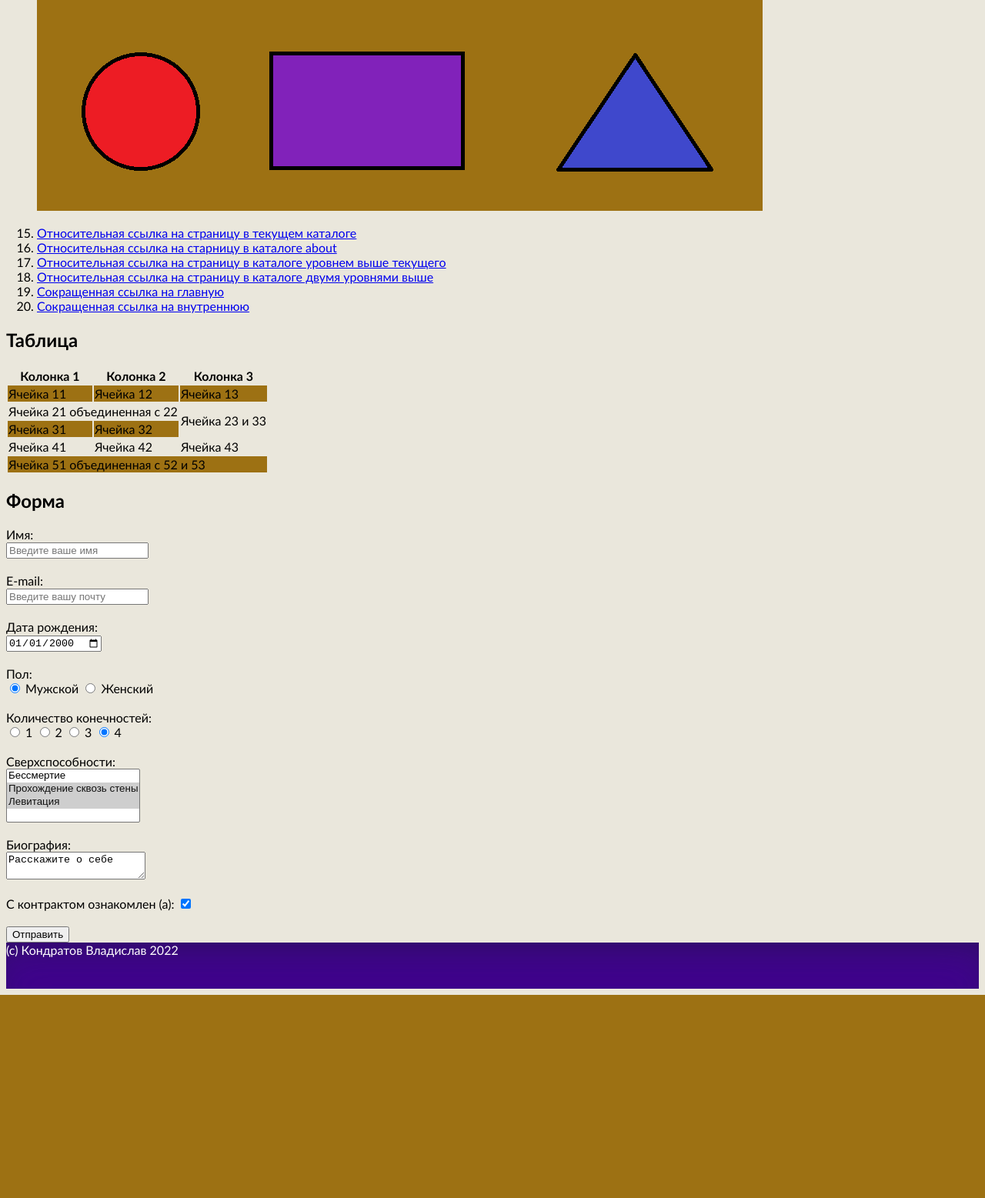
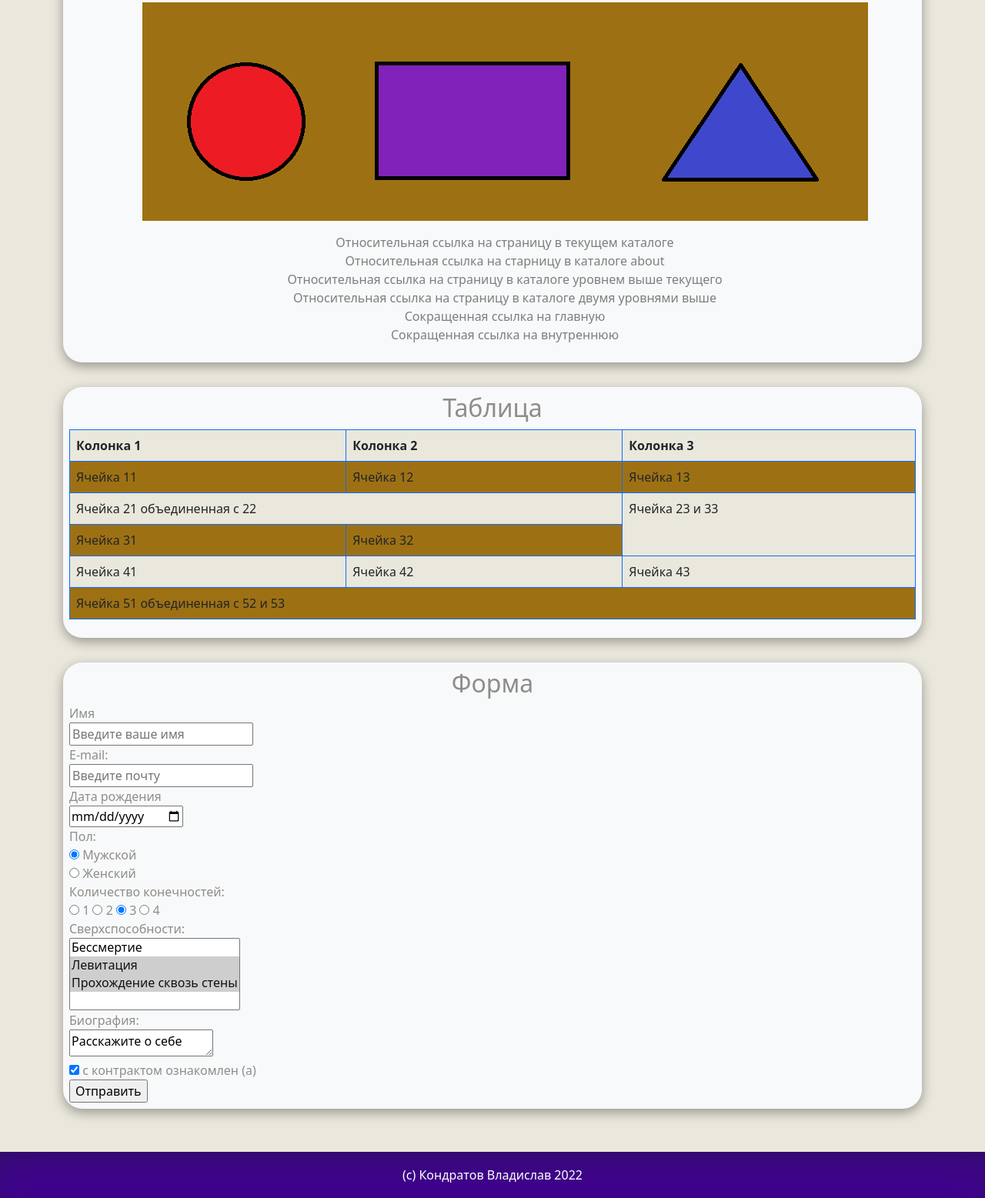
Before and after one commit to VlladisK/Web4.github.io, a plain HTML site: page index.html in a window 1280 px wide. Shown: the part 1010-2567 px from the top of the page at 77% size. Before the commit the page ends 2303 px from the top, so only its background shows below. Drawn offline with nearby package versions, Linux system fonts and the light colour scheme.

Commit message:
Update index.html

```diff
--- a/index.html
+++ b/index.html
@@ -1,35 +1,51 @@
 <!DOCTYPE html>
 <html lang="ru">
   <head>
- <meta charset="utf-8">
+    <meta charset="UTF-8">
+    <meta name="viewport" content="width=device-width, initial-scale=1" >
     <title>Kondratov_Vladislav_Web</title>
     <link rel="stylesheet" href="style.css">
+    <link
+      href="https://cdn.jsdelivr.net/npm/bootstrap@5.1.1/dist/css/bootstrap.min.css"
+      rel="stylesheet"
+      integrity="sha384-F3w7mX95PdgyTmZZMECAngseQB83DfGTowi0iMjiWaeVhAn4FJkqJByhZMI3AhiU"
+      crossorigin="anonymous"
+    >
+    <link rel="package" href="package.json">
   </head>
 
   <body>
-
-  <header>
-    <div class="header_solo">
-      <div id="logo"></div>
-      <div id="name">
-
-        <h1 class="header_t">Lo-Fi</h1>
-      </div>
+    <header class="mb-2">
+      <div class="container-lg">
+        <img class="mt-1" src="https://i.gifer.com/2A5.gif" alt="logo">
+        <div class="ht"><strong>Lo Fi</strong></div>
       </div>
     </header>
 
-  <nav id = "nav" class="menu">
-    <ul id ="nav1">
-      <li><a href=#1 >Задание 1</a></li>
-      <li><a href=#2>Таблица</a></li>
-      <li><a href=#3>Форма</a></li>
+    <nav>
+      <div class="container-lg">
+        <ul
+          class=" nav flex-column flex-sm-row justify-content-sm-center text-center">
+          <li class="nav-item">
+            <a class="m-1 nav-link" aria-current="page" href="#task1">Ссылки</a>
+          </li>
+          <li class="nav-item">
+            <a class="m-1 nav-link" href="#tablez">Таблица</a>
+          </li>
+          <li class="nav-item">
+            <a class="m-1 nav-link" href="#forma">Форма</a>
+          </li>
         </ul>
+      </div>
     </nav>
 
- <a id="comeback"></a>
+    <section class="m-2">
+      <div class="container-lg">
+        <div class="container__row d-flex flex-column">
+          <div class="conURLS p-2 bg-light">
+            <h2 class="text-center" id="task1">Список гиперссылок</h2>
+            <ol class = "ol">
 
-<h2 id="1"> Список гиперссылок: </h2>
-<ol>
                 <li><a href="http://example.com">Абсолютная гиперссылка на главную страницу сайта example.com </a></li>
                 <li><a href="https://example.com"> Абсолютная на главную сайта example.com в протоколе https </a></li>
                 <li><a href="ftp://public.example.com/directory/file.txt">Ссылка на файл на сервере FTP без авторизации</a></li>
@@ -37,13 +53,7 @@
                 <li><a href="elo.html#count" target="_blank">Ссылку на фрагмент страницы некоторого сайта</a></li>
                 <li><a href="#evro">Ссылка на фрагмент текущей страницы </a></li>
                 <li><a href="https://www.example.com?key=Magic&version=bluck" target="_blank"> Ссылка с двумя параметрами в URL</a></li>
- <li><p>Список ссылок основной навигации сайта с подписями</p>
- <nav>
- <ul>
- <li><a href="#1" title="task">Ссылка</a></li>
- <li><a href="#3" title="form">Ссылка</a></li>
- </ul>
- </nav>
+
                <br>
 
                 <li><a>Ссылка без href</a></li>
@@ -67,8 +77,11 @@
                 <li><a href="//srr.html">Сокращенная ссылка на внутреннюю</a></li>
                </ol>
 
-<h2 id="2">Таблица</h2>
-                <table>
+          </div>
+
+          <div class="container__table bg-light p-2 mt-2 order-3 order-sm-2">
+            <h2 class="text-center" id="tablez">Таблица</h2>
+            <table class="table table-bordered border-primary">
               <tr>
                 <th>Колонка 1</th>
                 <th>Колонка 2</th>
@@ -96,81 +109,81 @@
                 <td colspan="3">Ячейка 51 объединенная с 52 и 53</td>
               </tr>
             </table>
+          </div>
 
-  <h2 id="3">Форма</h2>
-
-  <form action="/"
-    method="POST">
+          <div class="container__form p-2 mt-2 order-2 bg-light order-sm-3">
+            <h2 class="text-center" id="forma">Форма</h2>
+            <form action="/" method="POST">
+              <label>
+                Имя<br>
+                <input name="field-name-1" placeholder="Введите ваше имя">
+              </label><br>
 
               <label>
-      Имя:<br />
-      <input name="field-name-1"
-        value=""
-        placeholder="Введите ваше имя"/>
-    </label><br /><br />
+                E-mail:<br>
+                <input name="field-email" placeholder="Введите почту" type="email">
+              </label><br>
 
               <label>
-      E-mail:<br />
-      <input name="field-email"
-        type="email"
-        placeholder="Введите вашу почту" />
-    </label><br /><br />
+                Дата рождения<br>
+                <input name="field-date" value="2022-31-12" type="date">
+              </label><br>
+
+              Пол:<br>
+              <label>
+                <input type="radio" checked="checked"  name="radio-group-2" value="Значение1">
+                Мужской
+              </label><br>
 
               <label>
-      Дата рождения:<br />
-      <input name="field-date"
-        value="2000-01-01"
-        type="date" />
-    </label><br /><br />
+                <input type="radio" name="radio-group-2" value="Значение2">
+                Женский
+              </label><br>
 
-    Пол:<br />
-    <label><input type="radio" checked="checked"
-      name="radio-group-1" value="Значение1" />
-      Мужской</label>
-    <label><input type="radio"
-      name="radio-group-1" value="Значение2" />
-      Женский</label><br /><br />
-
-      Количество конечностей:<br />
-    <label><input type="radio" checked="checked"
-      name="radio-group-2" value="Значение1" />
-      1</label>
-    <label><input type="radio"
-      name="radio-group-2" value="Значение2" />
-      2</label>
-      <label><input type="radio" checked="checked"
-      name="radio-group-2" value="Значение3" />
-      3</label>
-      <label><input type="radio" checked="checked"
-       name="radio-group-2" value="Значение4" />
-      4</label><br /><br />
-
-      Сверхспособности:
-      <br />
-      <select name="field-name-4[]"
-        multiple="multiple">
-        <option value="Значение1">Бессмертие</option>
-        <option value="Значение2" selected="selected">Прохождение сквозь стены</option>
-        <option value="Значение3" selected="selected">Левитация</option>
-      </select>
-    <br /><br />
+              Количество конечностей:<br>
+              <label>
+                <input type="radio" checked="checked" name="radio-group-1" value="Значение1">
+                1
+              </label>
+              <label>
+                <input type="radio" checked="checked" name="radio-group-1" value="Значение2">
+                2
+              </label>
+              <label>
+                <input type="radio" checked="checked" name="radio-group-1"  value="Значение3">
+                3
+              </label>
+              <label>
+                <input type="radio" name="radio-group-1" value="Значение4" >
+                4
+              </label><br>
 
               <label>
-      Биография:<br />
-      <textarea name="field-name-2">Расскажите о себе</textarea>
-    </label><br /><br />
+                Сверхспособности: <br>
+                <select name="field-name-4[]" multiple="multiple">
+                  <option value="Значение1">Бессмертие</option>
+                  <option value="Значение2" selected="selected">
+                    Левитация
+                  </option>
+                  <option value="Значение3" selected="selected">
+                    Прохождение сквозь стены
+                  </option>
+                </select>
+              </label><br>
 
-      С контрактом ознакомлен (а):
-    <label><input type="checkbox" checked="checked"
-      name="check-1" />
-      </label><br /><br />
+              <label>
+                Биография: <br>
+                <textarea name="field-name-2" style="margin: 0px; height: 35px; width: 187px">Расскажите о себе</textarea>
+              </label><br>
 
-    <input type="submit" value="Отправить" />
+              <label> <input type="checkbox" checked="checked" name="check-1"> с контрактом ознакомлен (а)</label><br>
+
+              <input type="submit" value="Отправить">
             </form>
-
-
-				<footer>(c) Кондратов Владислав 2022</footer>
-
+          </div>
+        </div>
+      </div>
+    </section>
+    <footer class="container_fluid d-flex justify-content-center align-items-center"> (c) Кондратов Владислав 2022</footer>
   </body>
-
 </html>
```
Lines whose indentation alone changed are shown as unchanged.
